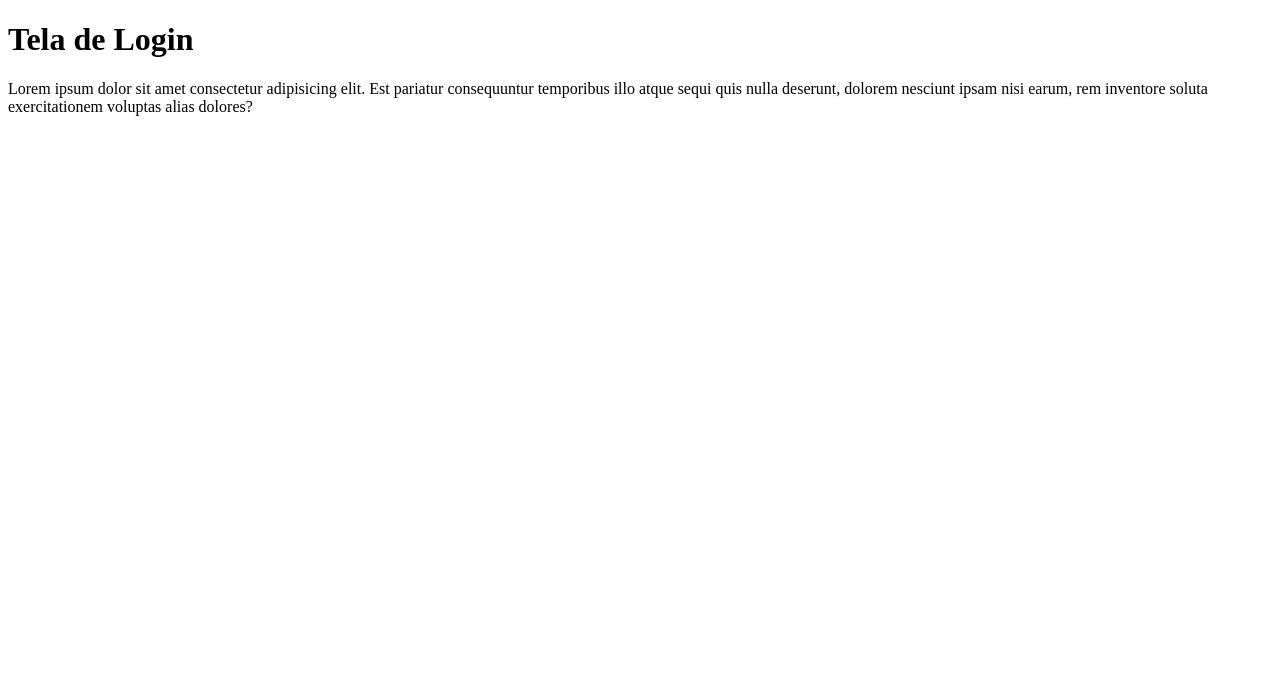
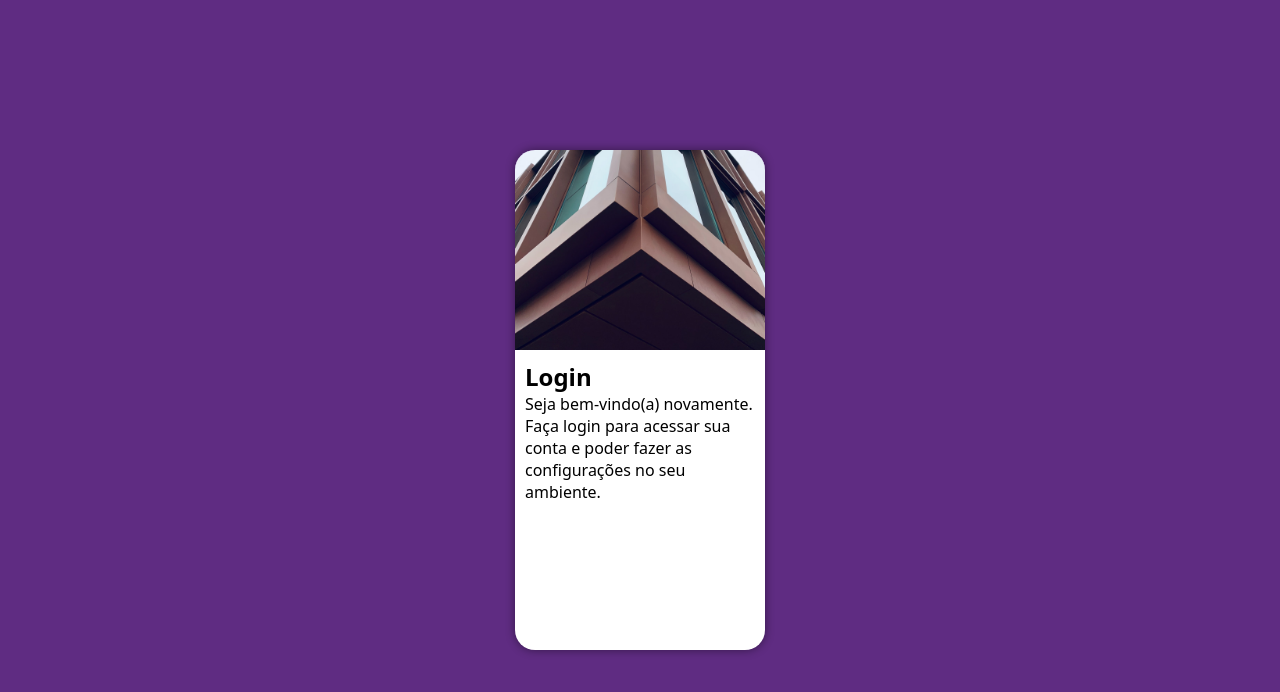
Before and after one commit to Meia-Noite/projeto-login, a plain HTML site: page index.html in a window 1280 px wide. Drawn offline with Linux system fonts and the light colour scheme.

Commit message:
moble first add

```diff
--- a/index.html
+++ b/index.html
@@ -4,10 +4,22 @@
     <meta charset="UTF-8">
     <meta http-equiv="X-UA-Compatible" content="IE=edge">
     <meta name="viewport" content="width=device-width, initial-scale=1.0">
+    <link rel="stylesheet" href="style.css">
     <title>Tela de Login</title>
 </head>
 <body>
-    <h1>Tela de Login</h1>
-    <p>Lorem ipsum dolor sit amet consectetur adipisicing elit. Est pariatur consequuntur temporibus illo atque sequi quis nulla deserunt, dolorem nesciunt ipsam nisi earum, rem inventore soluta exercitationem voluptas alias dolores?</p>
+    <main>
+        <section id="login">
+            <div id="imagem">
+            </div>
+            <div id="formulario">
+                <h1>Login</h1>
+                <p>Seja bem-vindo(a) novamente. Faça login para acessar sua conta e poder fazer as configurações no seu ambiente.</p>
+                <form action="formulario.php" method="post">
+
+                </form>
+            </div>
+        </section>
+    </main>
 </body>
 </html>
--- /dev/null
+++ b/style.css
@@ -0,0 +1,53 @@
+@charset 'UTF-8';
+
+/*
+    Paleta de cores
+    Verde: #49a09d
+    Lilás: #5f2c82
+*/
+
+* {
+    font-family: system-ui, -apple-system, BlinkMacSystemFont, 'Segoe UI', Roboto, Oxygen, Ubuntu, Cantarell, 'Open Sans', 'Helvetica Neue', sans-serif;
+    margin: 0px;
+    padding: 0px;
+    box-sizing: border-box;
+}
+
+body, html {
+    background-color: #5f2c82;
+    height: 100vh;
+    width: 100vw;
+}
+
+main {
+    position: relative;
+    height: 100vh;
+    width: 100vw;
+}
+
+section#login {
+    position: absolute;
+    top: 50%;
+    left: 50%;
+    transform: translate(-50%, -50%);
+    overflow: hidden;
+
+    background-color: white;
+    width: 250px;
+    height: 500px;
+    border-radius: 20px;
+    box-shadow: 0px 0px 10px  rgba(0, 0, 0, 0.450);
+}
+
+section#login > div#imagem {
+    display: block;
+    background: #5f2c82 url(imagens/pexels-david-underland-3523621.jpg) no-repeat;
+    background-size: cover;
+    background-position: left bottom;
+    height: 200px;
+}
+
+section#login > div#formulario {
+    display: block;
+    padding: 10px;
+}
```
Also changed, not shown: imagens/pexels-david-underland-3523621.jpg (added).
